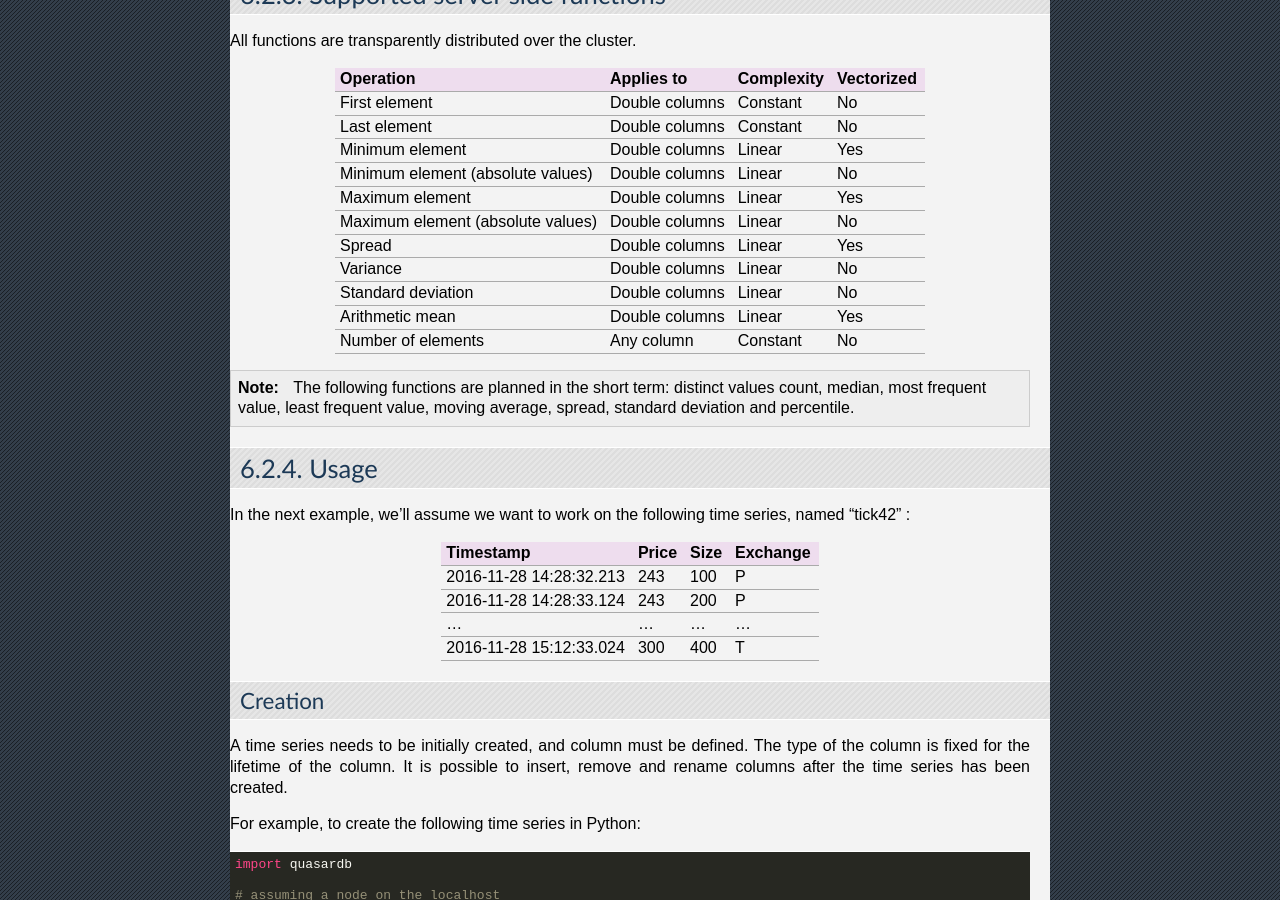
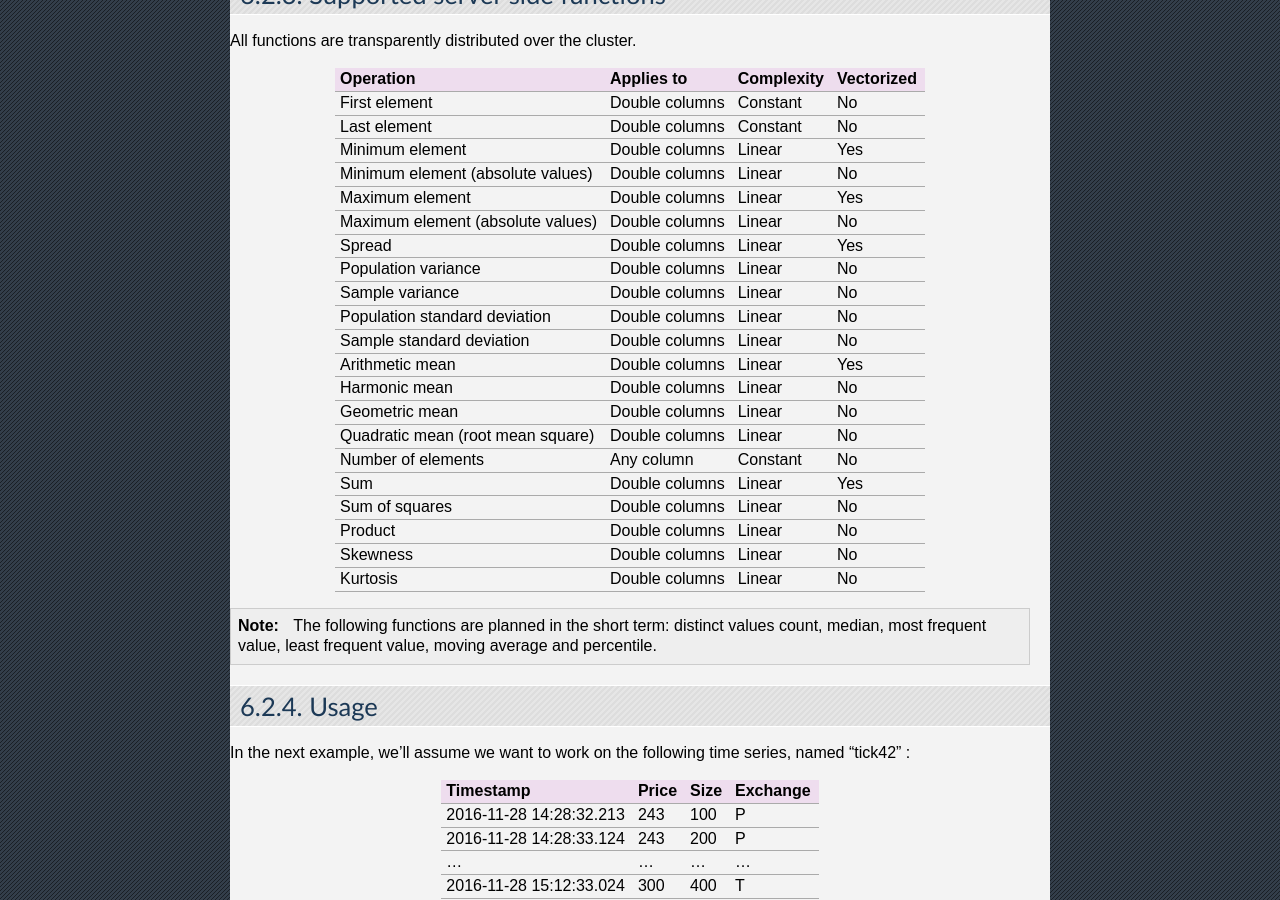
Before and after one commit to iltommi/qdb-documentation, a Sphinx documentation site: the page built from source/api/time_series.rst, in a window 1280 px wide and 900 px high, scrolled down 2495 px. Built offline with Sphinx 7.4.7, drawn with Linux system fonts in a browser that asks for light colours.

Commit message:
Update aggregations.

```diff
--- a/source/api/time_series.rst
+++ b/source/api/time_series.rst
@@ -128,17 +128,37 @@ All functions are transparently distributed over the cluster.
  +-----------------------------------+----------------+------------+------------+
  | Spread                            | Double columns | Linear     | Yes        |
  +-----------------------------------+----------------+------------+------------+
- | Variance                          | Double columns | Linear     | No         |
+ | Population variance               | Double columns | Linear     | No         |
  +-----------------------------------+----------------+------------+------------+
- | Standard deviation                | Double columns | Linear     | No         |
+ | Sample variance                   | Double columns | Linear     | No         |
+ +-----------------------------------+----------------+------------+------------+
+ | Population standard deviation     | Double columns | Linear     | No         |
+ +-----------------------------------+----------------+------------+------------+
+ | Sample standard deviation         | Double columns | Linear     | No         |
  +-----------------------------------+----------------+------------+------------+
  | Arithmetic mean                   | Double columns | Linear     | Yes        |
  +-----------------------------------+----------------+------------+------------+
+ | Harmonic mean                     | Double columns | Linear     | No         |
+ +-----------------------------------+----------------+------------+------------+
+ | Geometric mean                    | Double columns | Linear     | No         |
+ +-----------------------------------+----------------+------------+------------+
+ | Quadratic mean (root mean square) | Double columns | Linear     | No         |
+ +-----------------------------------+----------------+------------+------------+
  | Number of elements                | Any column     | Constant   | No         |
+ +-----------------------------------+----------------+------------+------------+
+ | Sum                               | Double columns | Linear     | Yes        |
+ +-----------------------------------+----------------+------------+------------+
+ | Sum of squares                    | Double columns | Linear     | No         |
+ +-----------------------------------+----------------+------------+------------+
+ | Product                           | Double columns | Linear     | No         |
+ +-----------------------------------+----------------+------------+------------+
+ | Skewness                          | Double columns | Linear     | No         |
+ +-----------------------------------+----------------+------------+------------+
+ | Kurtosis                          | Double columns | Linear     | No         |
  +-----------------------------------+----------------+------------+------------+
 
 .. note::
-    The following functions are planned in the short term: distinct values count, median, most frequent value, least frequent value, moving average, spread, standard deviation and percentile.
+    The following functions are planned in the short term: distinct values count, median, most frequent value, least frequent value, moving average and percentile.
 
 Usage
 -------
```
